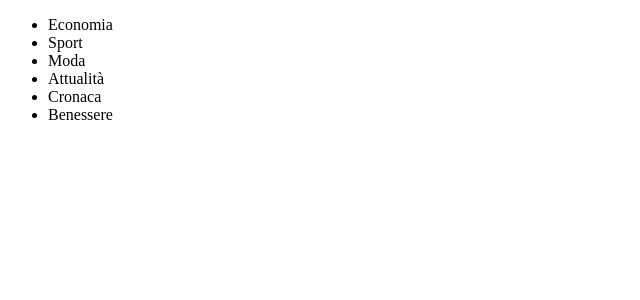
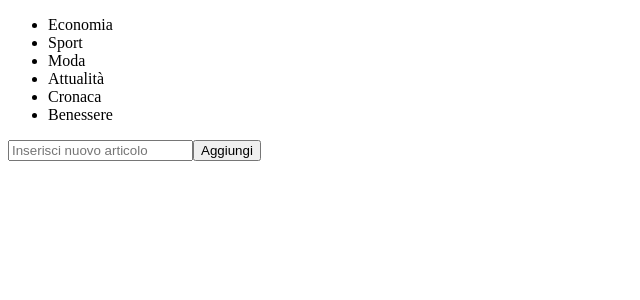
Before and after one commit to daviderocco85/react-form, a React (Vite) app: page / in a window 1280 px wide. Shown: the top 300 px of the page, without its empty margins (0-640 px from the left). Built offline with nearby package versions, Linux system fonts and the light colour scheme.

Commit message:
feat: add form to create new blog article titles in App.jsx

```diff
--- a/src/App.jsx
+++ b/src/App.jsx
@@ -3,8 +3,8 @@ import './App.css';
 
 
 export const App = () => {
-  const [posts, setPost] = useState(['Economia', 'Sport', 'Moda', 'Attualità', 'Cronaca', 'Benessere']);
-
+  const [posts, setPosts] = useState(['Economia', 'Sport', 'Moda', 'Attualità', 'Cronaca', 'Benessere']);
+  const [input, setInput] = useState('');
 
   return (
     <>
@@ -13,6 +13,14 @@ export const App = () => {
           <li key={post}>{post}</li>
         ))}
       </ul>
+      <form onSubmit={e => {
+        e.preventDefault();
+        setPosts([...posts, input]);
+        setInput('');
+      }}>
+        <input type="text" value={input} placeholder='Inserisci nuovo articolo' onChange={e => { setInput(e.target.value) }} />
+        <button>Aggiungi</button>
+      </form>
     </>
   )
 };
```
